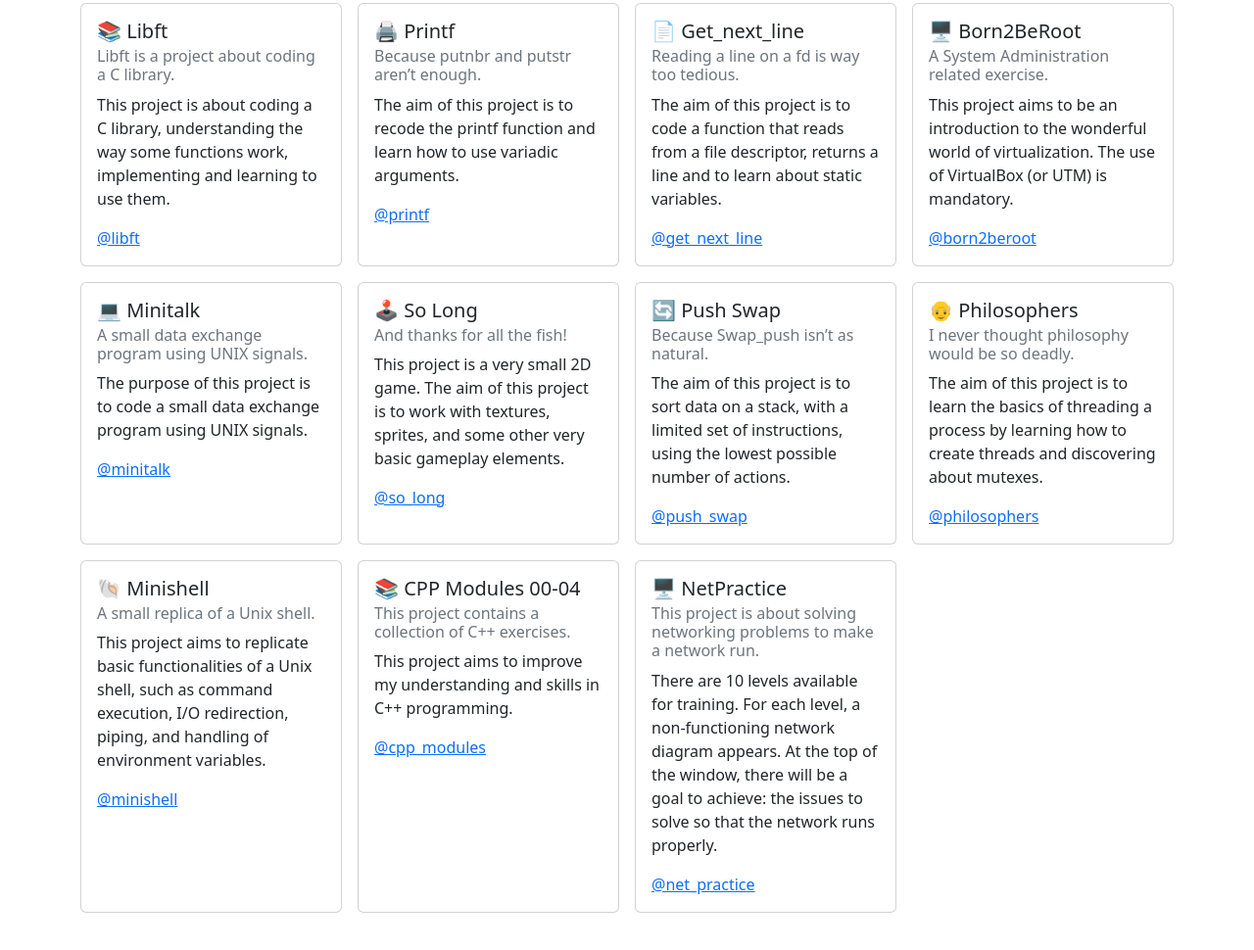
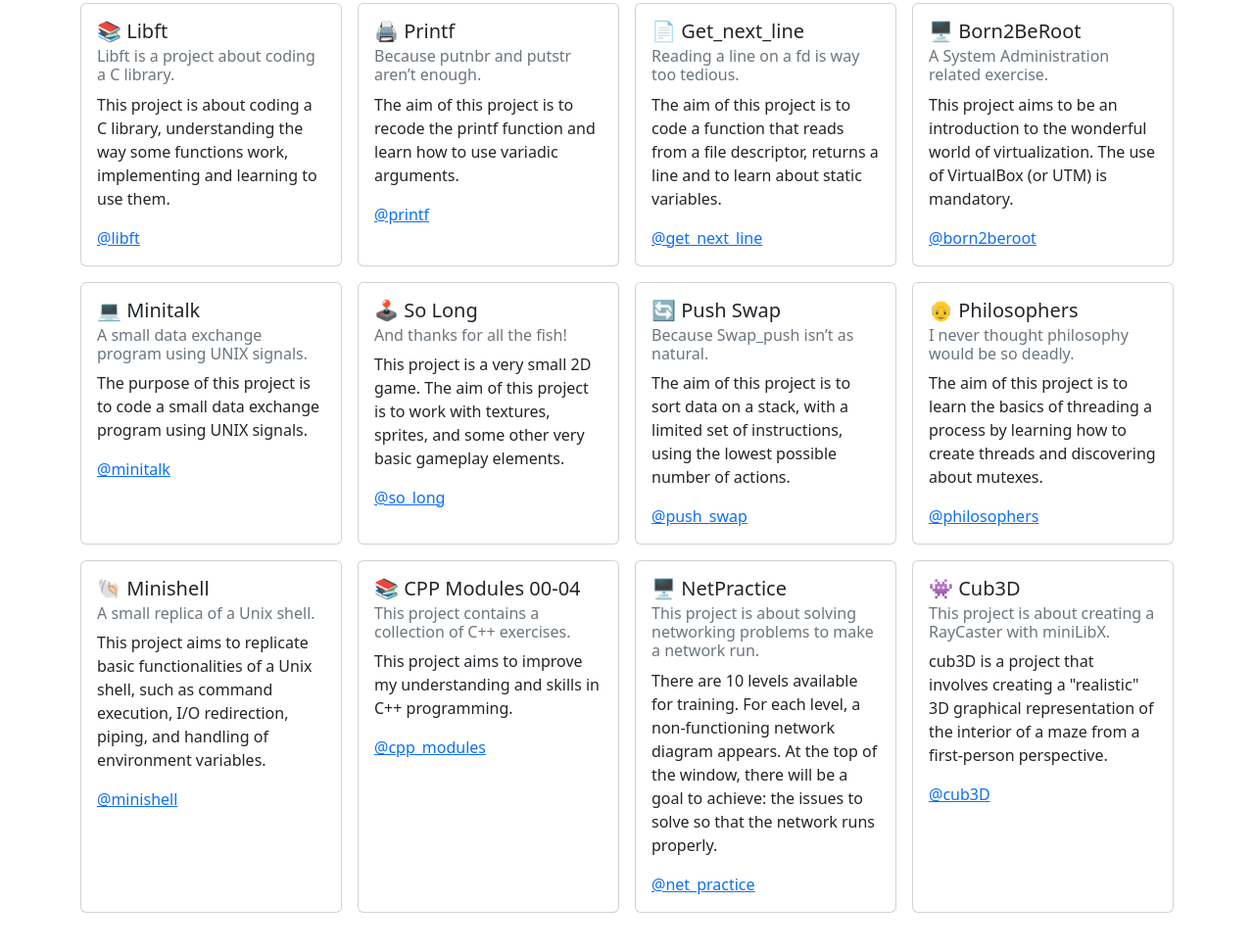
Before and after one commit to angelamcosta/angelamcosta.github.io, a plain HTML site: page index.html in a window 1280 px wide. Shown: the part 566-1536 px from the top of the page at 98% size. Drawn offline with nearby package versions, Linux system fonts and the light colour scheme.

Commit message:
✨ update `index.html`
* add `cub3d` project section

```diff
--- a/index.html
+++ b/index.html
@@ -173,6 +173,16 @@
 							</div>
 						  </div>
 					</div>
+					<div class="col d-flex justify-content-center">
+						<div class="card" style="width: 18rem;">
+							<div class="card-body">
+							  <h5 class="card-title">👾 Cub3D</h5>
+							  <h6 class="card-subtitle mb-2 text-muted">This project is about creating a RayCaster with miniLibX.</h6>
+							  <p class="card-text">cub3D is a project that involves creating a "realistic" 3D graphical representation of the interior of a maze from a first-person perspective.</p>
+							  <a href="https://github.com/angelamcosta/cub3d" class="card-link" target="_blank">@cub3D</a>
+							</div>
+						  </div>
+					</div>
 				</div>
 			</div>
 		</div>
```
